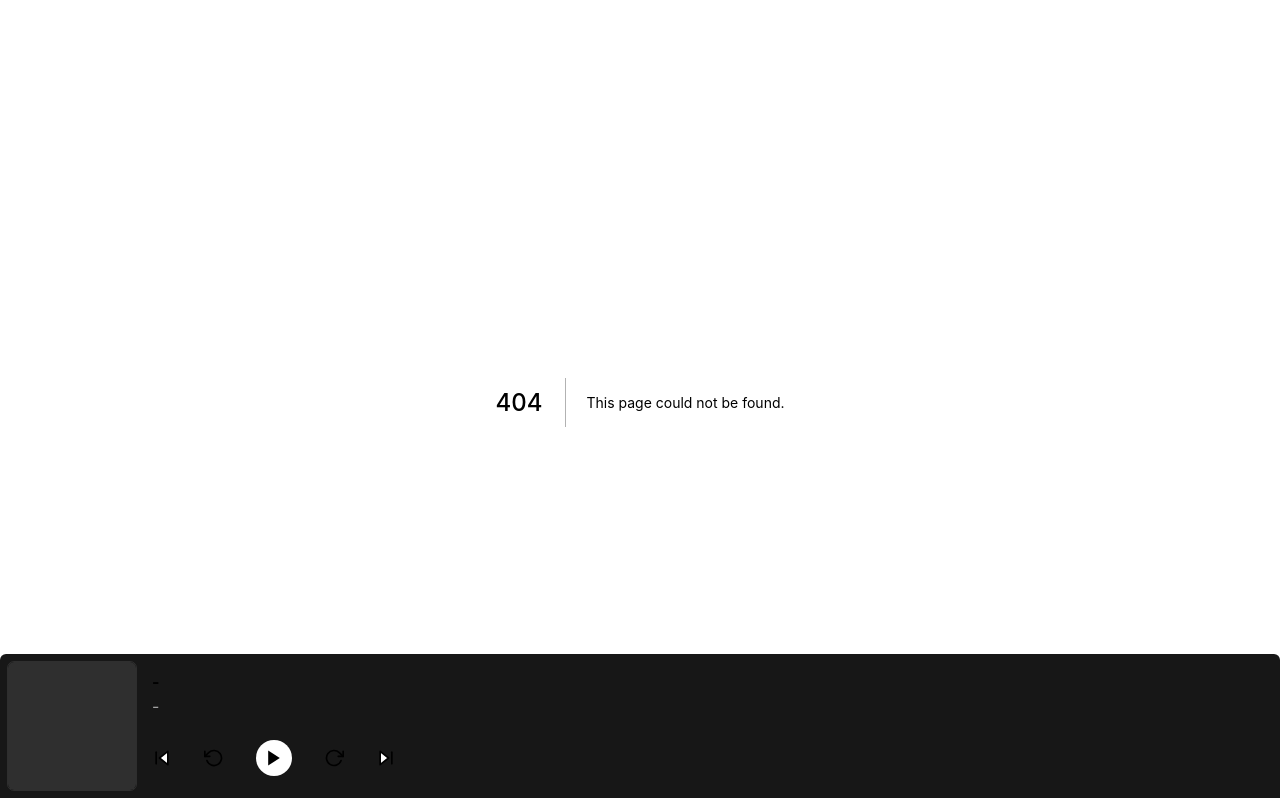
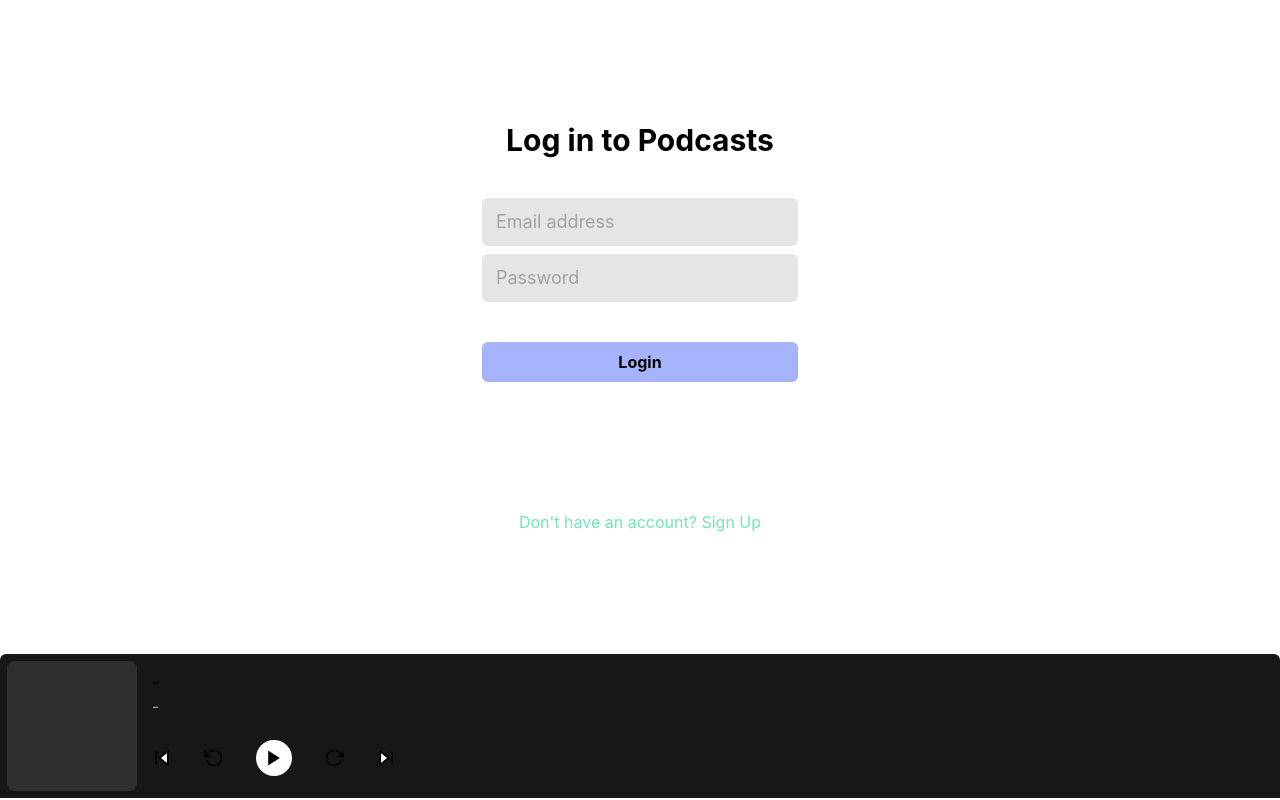
Before and after one commit to bigusbeckus/poddy-mcpoddface, a Next.js app: page /login in a window 1280 px wide. Before the commit this address had no page. Built offline with nearby package versions, Linux system fonts and the light colour scheme.

Commit message:
Add barebones login page UI

```diff
--- /dev/null
+++ b/src/pages/login.tsx
@@ -0,0 +1,65 @@
+import { NextPage } from "next";
+import Link from "next/link";
+import { ChangeEvent, useState } from "react";
+import { Button } from "components/button";
+import { TextField } from "components/input/text-field";
+import { AnimatedLayout } from "layouts/animated";
+
+const LoginPage: NextPage = () => {
+  // const [showPasswordField, setShowPasswordField] = useState(false);
+  const [email, setEmail] = useState("");
+  const [password, setPassword] = useState("");
+
+  function handleEmailOnChange(e: ChangeEvent<HTMLInputElement>) {
+    setEmail(e.target.value);
+  }
+
+  function handlePasswordChange(e: ChangeEvent<HTMLInputElement>) {
+    setPassword(e.target.value);
+  }
+
+  return (
+    <AnimatedLayout>
+      <div className="flex h-full justify-center items-center">
+        <div className="p-12 rounded-md outline outline-1 outline-white/10">
+          <div>
+            <h1 className="text-center text-3xl font-bold">
+              Log in to Podcasts
+            </h1>
+          </div>
+          <div className="mt-10 grid grid-cols-1 gap-y-2 justify-center">
+            <div className="col-span-full">
+              <TextField
+                value={email}
+                onChange={handleEmailOnChange}
+                className="w-full text-lg"
+                placeholder="Email address"
+              />
+            </div>
+            <div>
+              <TextField
+                value={password}
+                onChange={handlePasswordChange}
+                className="w-full text-lg"
+                placeholder="Password"
+                type="password"
+              />
+            </div>
+          </div>
+          <Button className="mt-10 w-full dark:bg-green-900 dark:hover:bg-green-800">
+            Login
+          </Button>
+          <div className="mt-32 text-center">
+            <Link href="/signup">
+              <a className="text-emerald-300 hover:underline">
+                Don&apos;t have an account? Sign Up
+              </a>
+            </Link>
+          </div>
+        </div>
+      </div>
+    </AnimatedLayout>
+  );
+};
+
+export default LoginPage;
```
